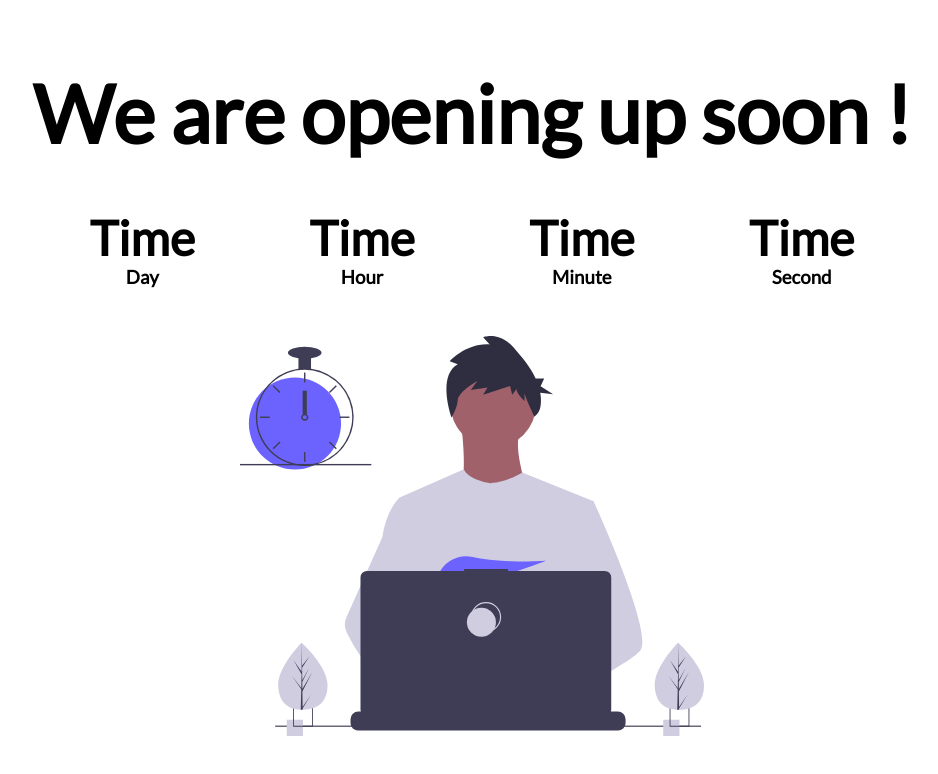
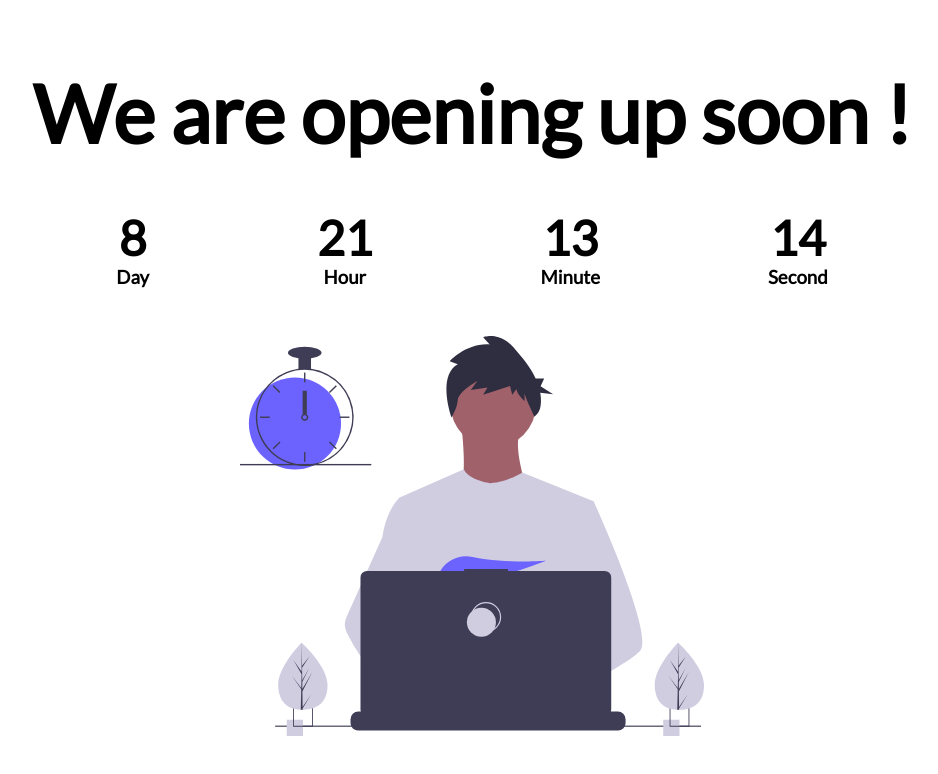
Before and after one commit to omayconmendes/javascript-countdown, a plain HTML site: page index.html in a window 1280 px wide. Shown: the whole page, without its empty margins (168-1106 px from the left). Drawn offline with Linux system fonts and the light colour scheme.

Commit message:
Update app.js
Update app.js function countdown;
* vanilla javascript

```diff
--- a/app.js
+++ b/app.js
@@ -0,0 +1,32 @@
+const countdown = () => {
+
+    // Setting the target:
+    const countDate = new Date('Oct 20, 2021 00:00:00').getTime();
+
+    // Setting the actual time:
+    const now = new Date().getTime();
+
+    // Calculating the gap:
+    const gap = countDate - now;
+
+    // How does time works ?
+    const second = 1000; //1000 miliseconds
+    const minute = second * 60;
+    const hour = minute * 60;
+    const day = hour * 24;
+
+    // Calculating...
+    const textDay = Math.floor( gap / day );
+    const textHour = Math.floor( (gap % day ) / hour );
+    const textMinute = Math.floor( ( gap % hour ) / minute );
+    const textSecond = Math.floor( ( gap % minute ) / second );
+
+    // Manipulating HTML values
+    document.querySelector('.day').innerText = textDay;
+    document.querySelector('.hour').innerText = textHour;
+    document.querySelector('.minute').innerText = textMinute;
+    document.querySelector('.second').innerText = textSecond;
+
+}
+
+setInterval(countdown, 1000);
--- a/style.css
+++ b/style.css
@@ -34,7 +34,7 @@ h2 {
 }
 
 .waiting {
-    height: 50vh;
+    max-height: 50vh;
     align-self: center;
     justify-content: center;
 }
```
